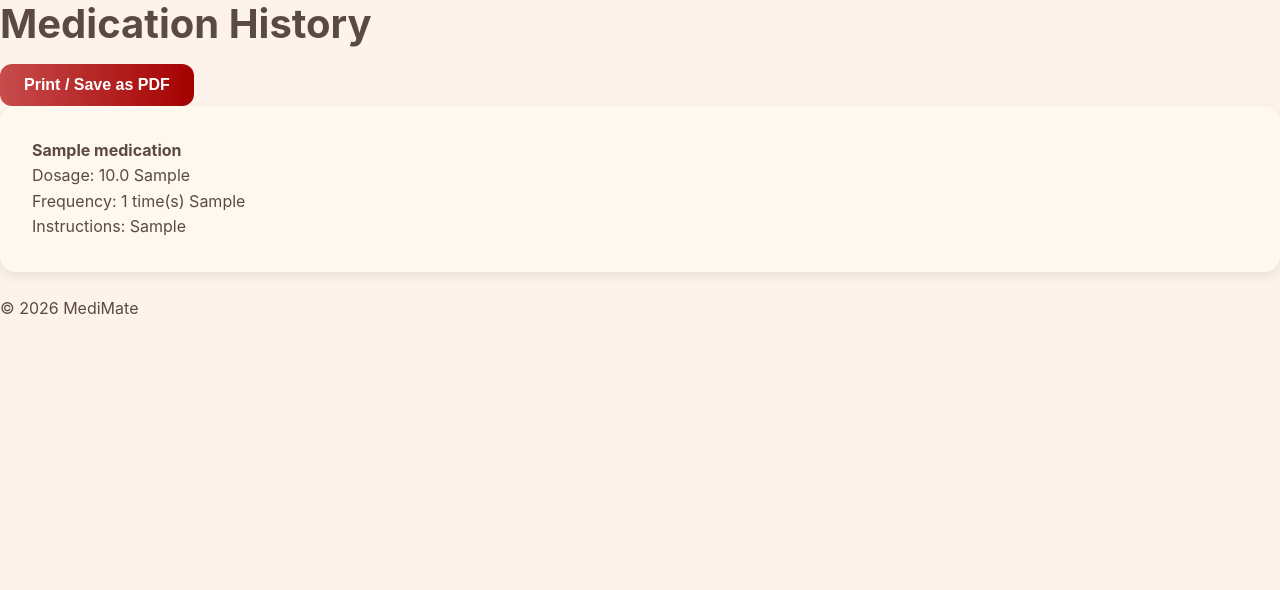
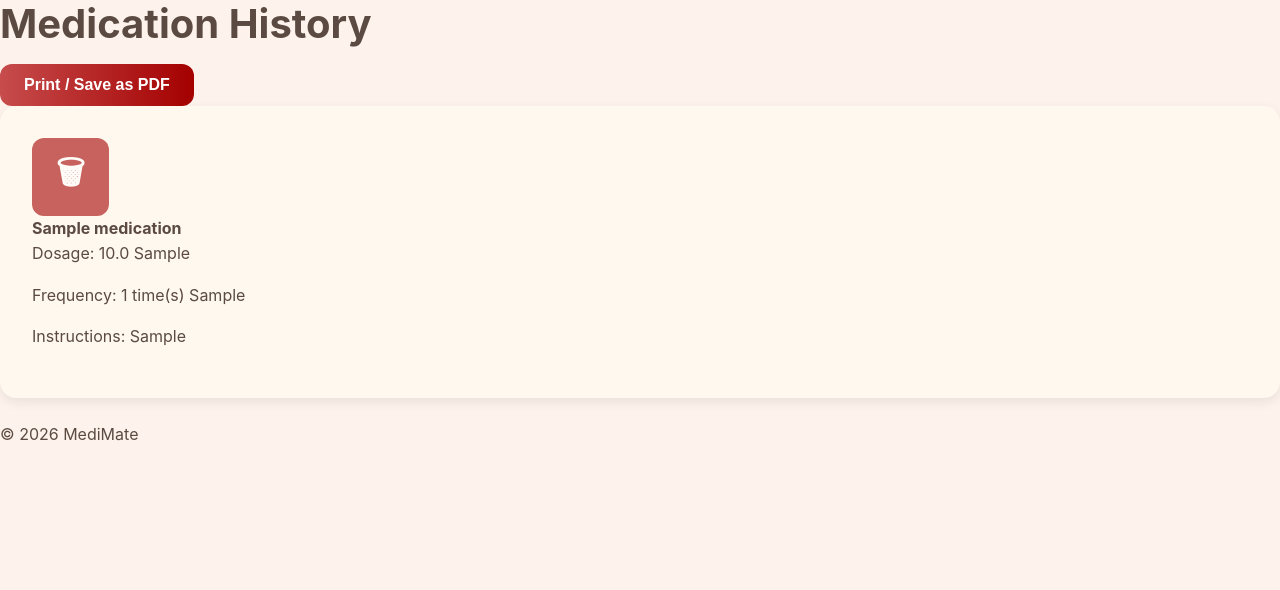
Before and after one commit to sean-dunlea/medicine-tracker-app, a Flask app: page /history in a window 1280 px wide. Shown: the part 74-664 px from the top of the page. Run offline with Flask 3, Linux system fonts and the light colour scheme; the visitor is signed in with stand-in values (Sample User, id 1); tables that the repository leaves empty hold one stand-in row (values such as "Sample post"); data that the repository does not hold is empty; parts of the project's set-up code (start-up, migrations or seed data) failed here and were passed over; some libraries are stand-ins or nearby versions.

Commit message:
feat: Made a delete option in history to delete logged medications. Added basic css styling for this.

```diff
--- a/app.py
+++ b/app.py
@@ -2,7 +2,7 @@
 from flask import Flask, render_template, redirect, url_for, session, g, request, jsonify, flash
 # Server-side session management
 from flask_session import Session
-from forms import RegistrationForm, LoginForm, AddMedicationForm, AddMateForm, LogSymptomForm, ChangeEmailForm, ChangePasswordForm, PreferencesForm, TimeEntryForm
+from forms import RegistrationForm, LoginForm, AddMedicationForm, AddMateForm, LogSymptomForm, ChangeEmailForm, ChangePasswordForm, PreferencesForm
 from database import get_db, close_db, initialise_drugbank
 from werkzeug.security import generate_password_hash, check_password_hash
 from werkzeug.utils import secure_filename
@@ -651,6 +651,17 @@ def add_medication():
                 return redirect( url_for("history") )
     return render_template("add_medication.html", title="Add Medication", form=form)
 
+@app.route("/delete_medication/<int:user_medication_id>", methods=["POST"])
+@login_required
+def delete_medication(user_medication_id):
+    db = get_db()
+    db.execute("""
+               DELETE FROM medication_times WHERE user_medication_id = ?""", (user_medication_id,))
+    db.execute("""DELETE FROM medication_logs WHERE user_medication_id = ?""", (user_medication_id,))
+    db.execute("""DELETE FROM medications WHERE user_medication_id = ? AND user_id = ?""",(user_medication_id, g.user["user_id"]))
+    db.commit()
+    return redirect(url_for("history"))
+
 @app.route("/query_medications", methods=["GET"])
 def query_medications():
     medication_query = request.args.get("q", "")
--- a/static/styles.css
+++ b/static/styles.css
@@ -340,3 +340,19 @@ table th {
 .day-card:hover {
   transform: translateY(-3px);
 }
+
+
+/* THIS IS FOR THE DELETE BUTTON INSIDE HISTORY */
+.delete-btn {
+    background: #a40000;
+    border: none;
+    font-size: 2rem;
+    cursor: pointer;
+    opacity: 0.6;
+    transition: 0.2s ease;
+}
+
+.delete-btn:hover {
+    opacity: 1;
+    transform: scale(1.15);
+}
--- a/templates/history.html
+++ b/templates/history.html
@@ -6,11 +6,18 @@
 {% if medications %}
   {% for med in medications %}
     <div class="card">
+      <form method="POST"
+        action = "{{ url_for('delete_medication', user_medication_id=med.user_medication_id) }}"
+        class="delete-form"
+        onsubmit="return confirm('Are you sure you want to delete this medication?');">
+      <button type="submit" class="delete-btn">🗑</button></form>
+<!-- ATTRIBUTION: bin emoji is taken from https://emojidb.org/trash-emojis -->
+
       <strong>{{ med.medication_name }}</strong><br>
-      Dosage: {{ med.dosage_amount }} {{ med.dosage_unit }}<br>
-      Frequency: {{ med.frequency_count }} time(s) {{ med.frequency_type }}<br>
+      <p>Dosage: {{ med.dosage_amount }} {{ med.dosage_unit }}</p>
+      <p>Frequency: {{ med.frequency_count }} time(s) {{ med.frequency_type }}</p>
       {% if med.instructions %}
-        Instructions: {{ med.instructions }}
+        <p>Instructions: {{ med.instructions }}</p>
       {% endif %}
     </div>
   {% endfor %}
```
